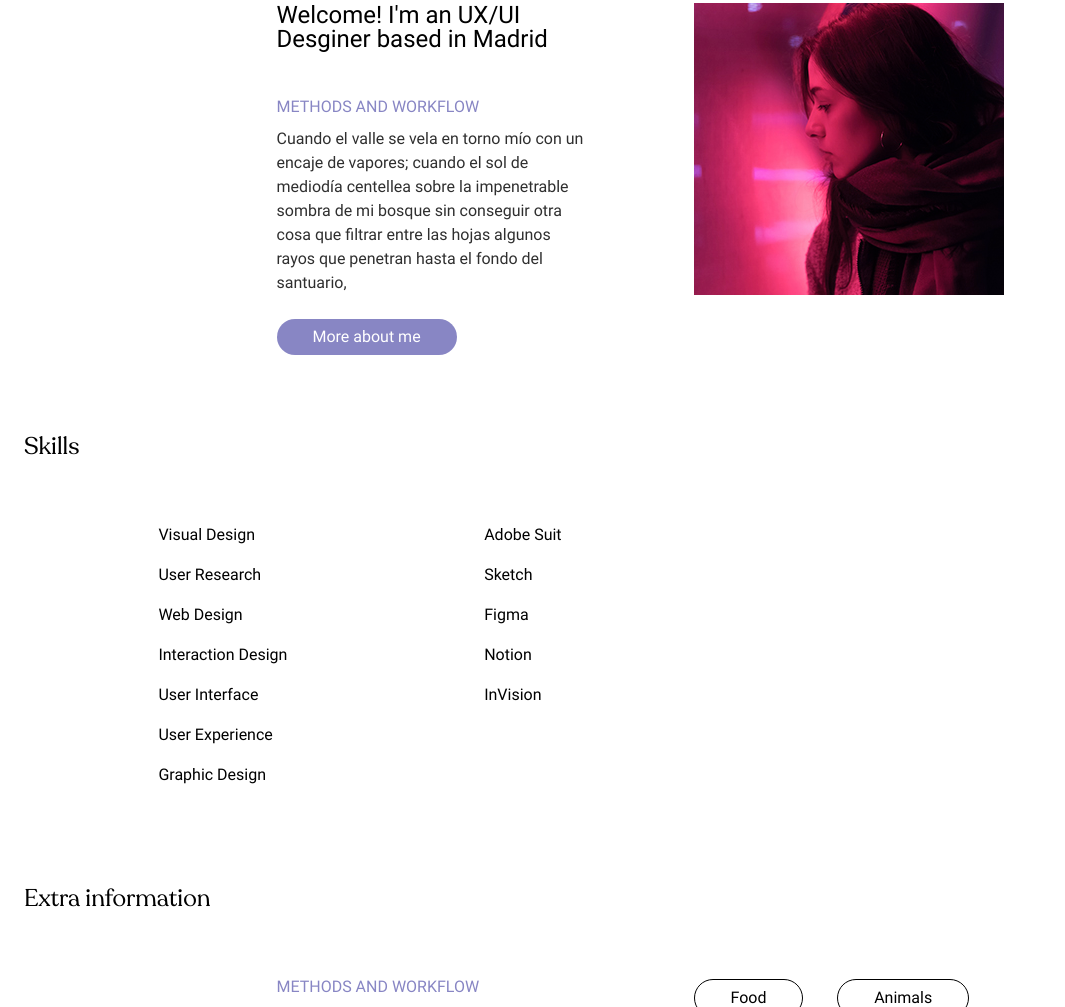
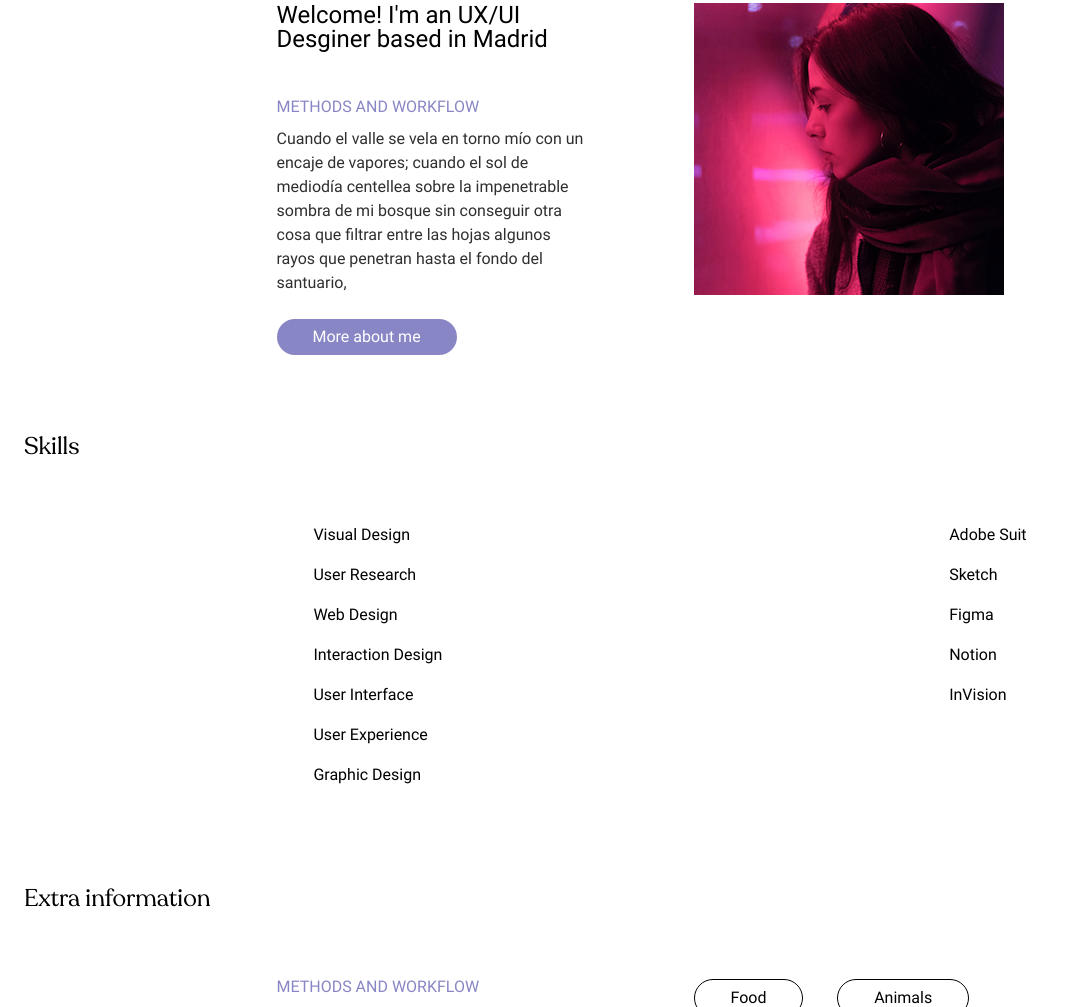
Before and after one commit to beatrizdedios/beatrizdedios.github.io, a plain HTML site: page about.html in a window 1280 px wide. Shown: the part 225-1232 px from the top of the page, without its empty margins (0-1065 px from the left). Drawn offline with Linux system fonts and the light colour scheme.

Commit message:
V2
Cambios en el CSS, parte del about me de tags

```diff
--- a/about.html
+++ b/about.html
@@ -80,6 +80,7 @@
 
 
     <section class="tags-section">
+        <div class="tags">
         <article class="tags-article">
             <p class="tags-p"> Visual Design</p>
             <p class="tags-p"> User Research </p>
@@ -97,6 +98,8 @@
             <p class="tags-p"> Notion</p>
             <p class="tags-p"> InVision</p>
         </article>
+
+    </div>
 
     </section>
 
--- a/css/about.css
+++ b/css/about.css
@@ -117,15 +117,19 @@
     background-color:#8886C4 ;
     color:white;
 
-     }
+  }
+
+
+  .tags{
+    display: flex;
+    justify-content: space-around;
+
+  }
 
 
 .tags-section{
 font-family: roboto;
 font-size: 16px;
-max-width: 600px;
-display: flex;
-justify-content: space-around;
 margin-left: 60px;
 }
 
```
